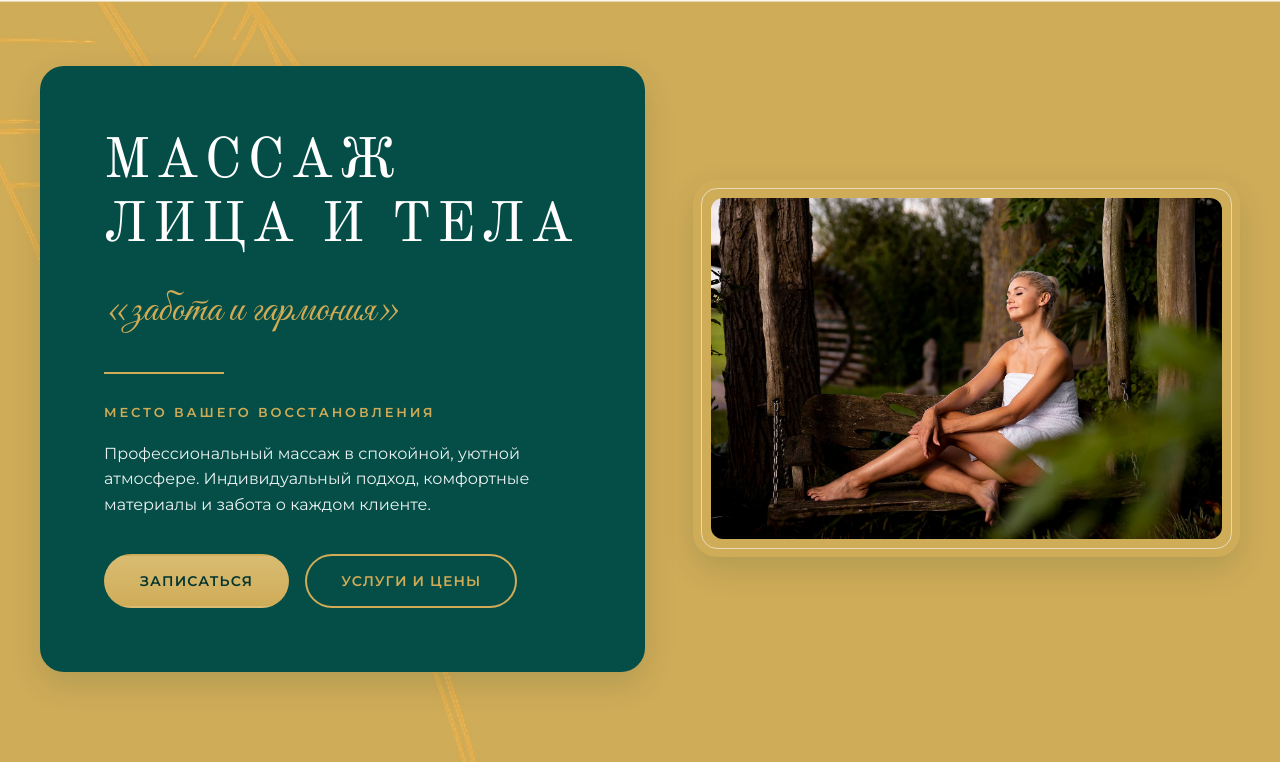
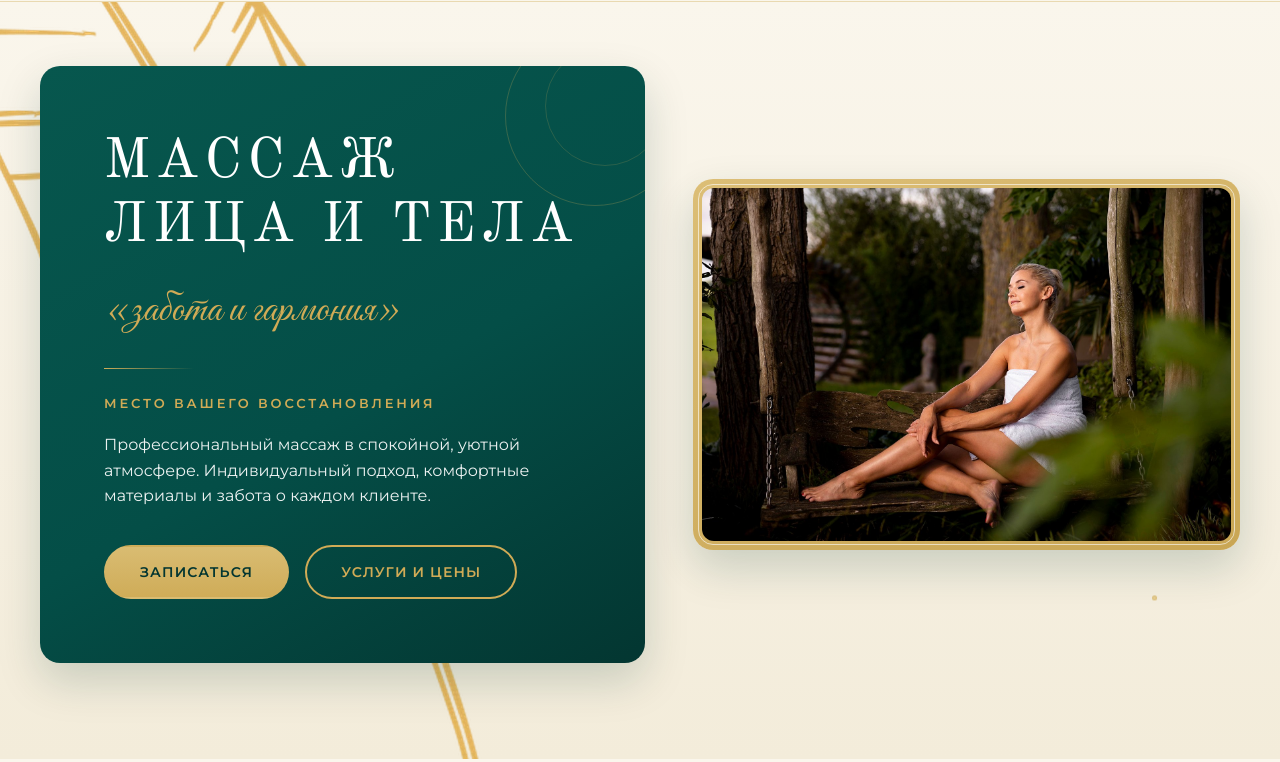
Before and after one commit to bychikola/massage-site, a website: page index.html in a window 1280 px wide. Shown: the part 72-834 px from the top of the page. Drawn offline with Linux system fonts and the light colour scheme.

Commit message:
feat: redesign hero (gradient panel, double photo frame, particles, leaf parallax)

```diff
--- a/css/style.css
+++ b/css/style.css
@@ -262,7 +262,7 @@ body.menu-open { overflow: hidden; }
 /* ===== Hero ===== */
 .hero {
   position: relative;
-  background: var(--gold);
+  background: var(--grad-hero-bg);
   overflow: hidden;
   padding: 64px 0 96px;
 }
@@ -275,16 +275,36 @@ body.menu-open { overflow: hidden; }
   z-index: 1;
 }
 .hero__panel {
-  background: var(--teal);
-  border-radius: var(--radius);
+  background: var(--grad-teal);
+  border-radius: var(--radius-panel);
   padding: clamp(40px, 5vw, 72px);
   color: var(--white);
-  box-shadow: var(--shadow);
+  box-shadow: var(--shadow-hero);
+  position: relative;
+  overflow: hidden;
+}
+.hero__panel::before,
+.hero__panel::after {
+  content: "";
+  position: absolute;
+  right: -40px;
+  top: -40px;
+  border-radius: 50%;
+  border: 1px solid rgba(207, 172, 88, .25);
+  pointer-events: none;
+}
+.hero__panel::before { width: 180px; height: 180px; }
+.hero__panel::after {
+  width: 120px;
+  height: 120px;
+  right: -20px;
+  top: -20px;
+  border-color: rgba(207, 172, 88, .18);
 }
 .hero__title {
   font-family: var(--font-title);
   font-size: clamp(34px, 4.6vw, 56px);
-  font-weight: 600;
+  font-weight: 400;
   line-height: 1.15;
   text-transform: uppercase;
   letter-spacing: .1em;
@@ -296,10 +316,10 @@ body.menu-open { overflow: hidden; }
   margin-top: 18px;
 }
 .hero__divider {
-  width: 120px;
-  height: 2px;
-  background: var(--gold);
-  margin: 28px 0;
+  width: 90px;
+  height: 1.5px;
+  background: linear-gradient(90deg, #CFAC58, rgba(207, 172, 88, 0));
+  margin: 24px 0;
 }
 .hero__subtitle {
   font-size: 13px;
@@ -322,21 +342,22 @@ body.menu-open { overflow: hidden; }
 }
 .hero__media {
   position: relative;
-  padding: 18px;
-  background: var(--gold);
-  border-radius: var(--radius);
-  box-shadow: var(--shadow);
+  padding: 9px;
+  background: var(--grad-gold-frame);
+  border-radius: var(--radius-panel);
+  box-shadow: var(--shadow-hero);
 }
 .hero__media::before {
   content: "";
   position: absolute;
-  inset: 8px;
-  border: 1px solid rgba(255, 255, 255, .55);
-  border-radius: calc(var(--radius) - 8px);
+  inset: 5px;
+  border: 1px solid rgba(255, 255, 255, .6);
+  border-radius: 15px;
   pointer-events: none;
+  z-index: 1;
 }
 .hero__photo {
-  border-radius: calc(var(--radius) - 12px);
+  border-radius: 12px;
   width: 100%;
   height: auto;
   aspect-ratio: 3 / 2;
@@ -349,7 +370,25 @@ body.menu-open { overflow: hidden; }
   width: min(46vw, 560px);
   opacity: .9;
   pointer-events: none;
+  z-index: 0;
+  will-change: transform;
 }
+
+/* Плавающие золотые частицы (генерируются из main.js) */
+.particle {
+  position: absolute;
+  border-radius: 50%;
+  background: radial-gradient(circle, #E8CE8C, #CFAC58);
+  pointer-events: none;
+  z-index: 0;
+  opacity: 0;
+  animation: float ease-in-out infinite;
+}
+@keyframes float {
+  0%, 100% { transform: translate3d(0, 0, 0); opacity: .45; }
+  50% { transform: translate3d(10px, -26px, 0); opacity: .9; }
+}
+
 @media (max-width: 900px) {
   .hero { padding-top: 32px; }
   .hero__inner { grid-template-columns: 1fr; gap: 32px; }
--- a/js/main.js
+++ b/js/main.js
@@ -112,6 +112,48 @@
   document.getElementById("quickCall").href = telHref;
   document.getElementById("quickWhatsApp").href = waHref;
 
+  /* ===== Система движения (редизайн) ===== */
+  var motionCfg = Motion.effectsConfig({
+    reducedMotion: window.matchMedia("(prefers-reduced-motion: reduce)").matches,
+    coarsePointer: window.matchMedia("(pointer: coarse)").matches,
+    viewportWidth: window.innerWidth
+  });
+
+  /* Плавающие частицы в hero (только десктоп с мышью) */
+  if (motionCfg.particles) {
+    var heroSection = document.querySelector(".hero");
+    var particleTotal = Motion.particleCountFor(window.innerWidth);
+    for (var pi = 0; pi < particleTotal; pi++) {
+      var dot = document.createElement("span");
+      dot.className = "particle";
+      dot.setAttribute("aria-hidden", "true");
+      var size = 4 + Math.floor(Math.random() * 4); /* 4–7px */
+      dot.style.width = size + "px";
+      dot.style.height = size + "px";
+      dot.style.left = (4 + Math.random() * 92) + "%";
+      dot.style.top = (8 + Math.random() * 80) + "%";
+      dot.style.animationDuration = (9 + Math.random() * 4) + "s";
+      dot.style.animationDelay = (Math.random() * 4) + "s";
+      heroSection.appendChild(dot);
+    }
+  }
+
+  /* Параллакс листа (только десктоп) */
+  if (motionCfg.parallax) {
+    var heroLeaf = document.querySelector(".hero__leaf");
+    var leafTick = false;
+    function updateLeaf() {
+      heroLeaf.style.transform = "translate3d(0," + Motion.parallaxShiftPx(window.scrollY, 0.2) + "px,0)";
+      leafTick = false;
+    }
+    window.addEventListener("scroll", function () {
+      if (!leafTick) {
+        leafTick = true;
+        window.requestAnimationFrame(updateLeaf);
+      }
+    }, { passive: true });
+  }
+
   function showError(text) {
     formError.textContent = text;
     formError.hidden = false;
```
